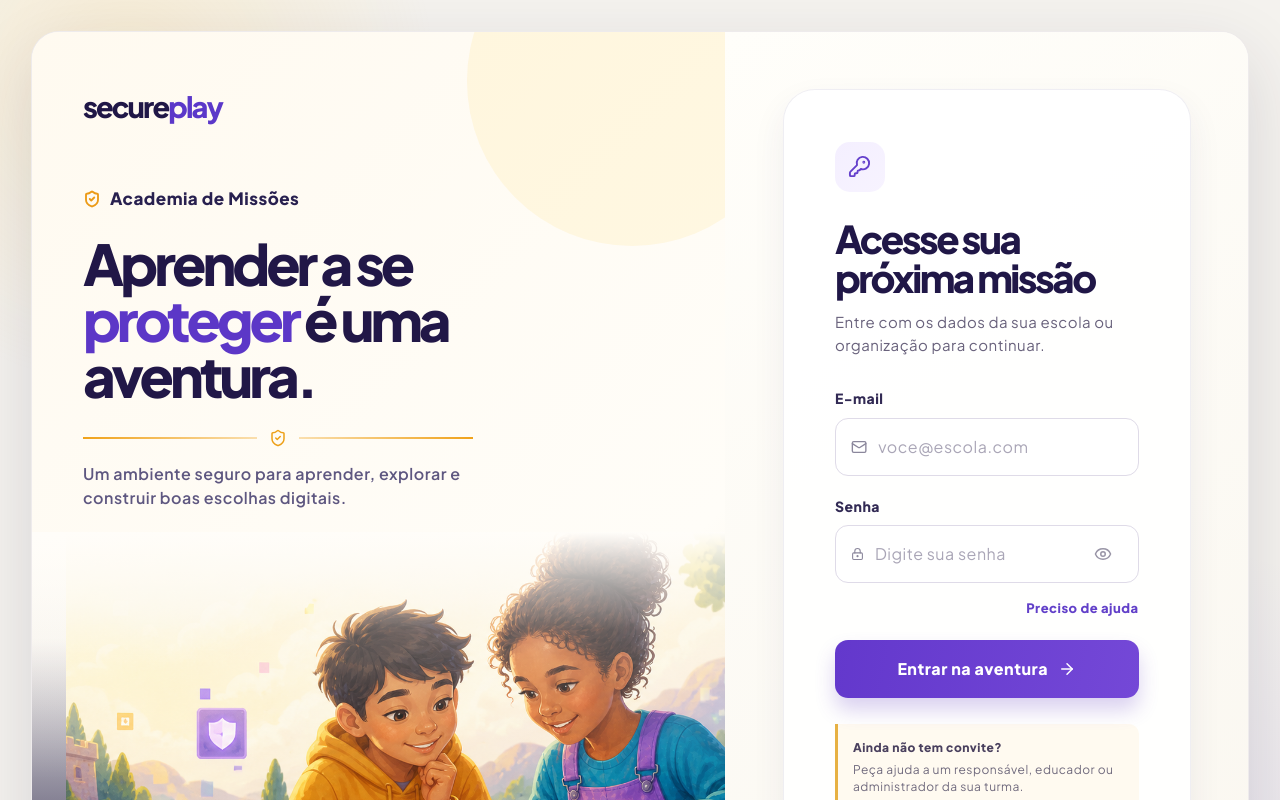
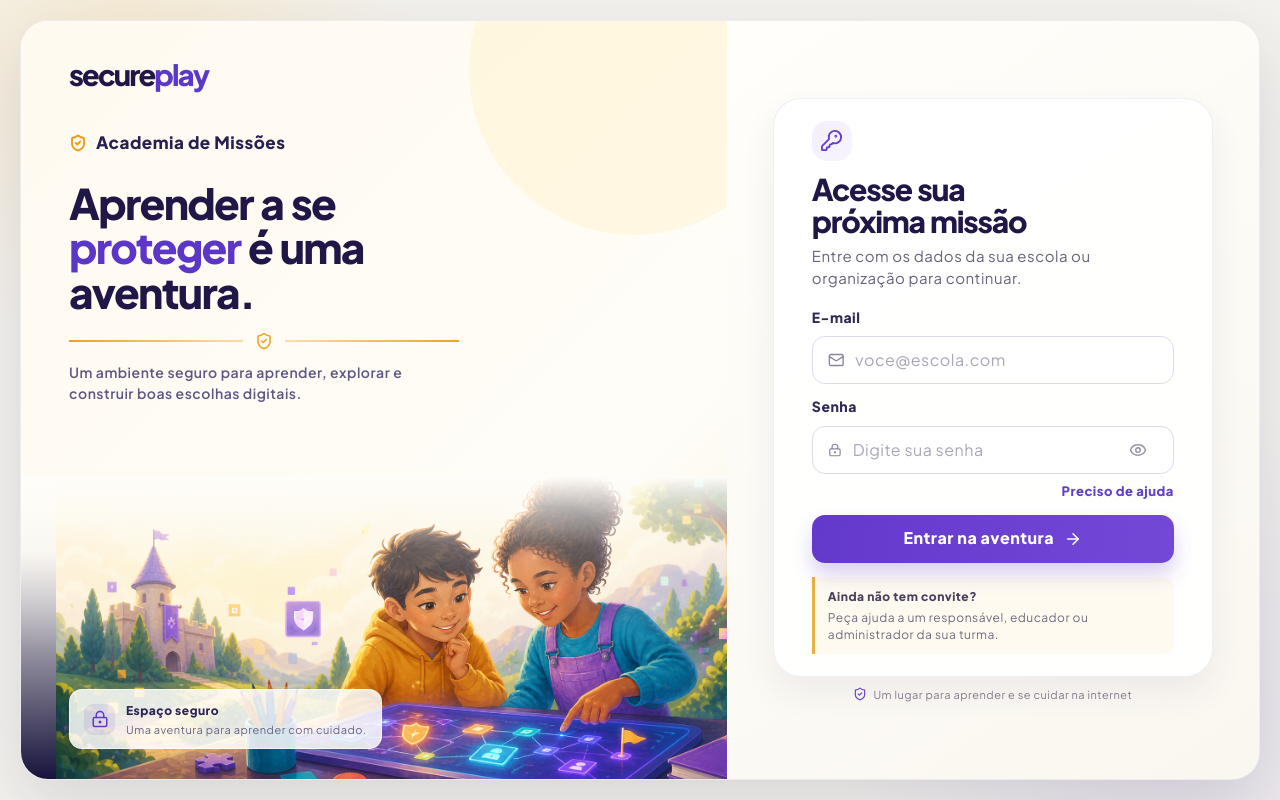
Before and after one commit to Guilherme-Fadel/SecurePlay, a React (Vite) app in the folder frontend/: page /login in a window 1280 px wide. Shown: the top 800 px of the page. Built offline with nearby package versions, Linux system fonts and the light colour scheme; no server answers.

Commit message:
ajuste de dimensionamento e disposição em tela

```diff
--- a/frontend/src/auth/components/login-register.css
+++ b/frontend/src/auth/components/login-register.css
@@ -1,7 +1,8 @@
 .login-page {
   position: relative;
   display: grid;
-  min-height: 100dvh;
+  height: 100dvh;
+  min-height: 0;
   overflow: hidden;
   place-items: center;
   padding: clamp(14px, 2.4vw, 34px);
@@ -28,12 +29,18 @@
   pointer-events: none;
 }
 
+/* Sonner renders a section beside the page content. Keep it out of the grid flow. */
+.login-page > section {
+  position: fixed;
+}
+
 .login-page-content {
   position: relative;
   z-index: 1;
   display: flex;
   width: min(1370px, 100%);
-  min-height: min(830px, calc(100dvh - 40px));
+  height: 100%;
+  min-height: 0;
   align-items: center;
   justify-content: center;
 }
@@ -41,9 +48,11 @@
 .login-shell {
   display: grid;
   width: 100%;
-  min-height: inherit;
+  height: 100%;
+  min-height: 0;
   overflow: hidden;
   grid-template-columns: minmax(0, 1.14fr) minmax(430px, .86fr);
+  grid-template-rows: minmax(0, 1fr);
   border: 1px solid rgba(44, 32, 83, .08);
   border-radius: 28px;
   background: #fffdf9;
@@ -59,6 +68,11 @@
   padding: clamp(36px, 4vw, 64px);
   background: linear-gradient(135deg, #fffaf0 0%, #fffdf8 72%, #f8f1df 100%);
   color: #201747;
+}
+
+.login-showcase,
+.login-panel {
+  min-height: 0;
 }
 
 .login-showcase::before {
@@ -113,10 +127,11 @@
   margin: 22px 0 0;
   color: #211747;
   font-family: var(--font-family-ui);
-  font-size: clamp(43px, 4.4vw, 68px);
+  font-size: clamp(42px, 4vw, 62px);
   font-weight: 850;
-  letter-spacing: -.07em;
-  line-height: .99;
+  letter-spacing: -.04em;
+  line-height: 1.06;
+  word-spacing: .04em;
 }
 
 .login-showcase h1 em { color: #5c37c7; font: inherit; font-style: normal; }
@@ -222,8 +237,9 @@
   font-family: var(--font-family-ui);
   font-size: clamp(31px, 3vw, 43px);
   font-weight: 850;
-  letter-spacing: -.065em;
-  line-height: 1.04;
+  letter-spacing: -.04em;
+  line-height: 1.08;
+  word-spacing: .035em;
 }
 
 .login-heading p { margin: 13px 0 31px; color: #69627c; font-family: var(--font-family-ui); font-size: 15px; line-height: 1.5; }
@@ -282,6 +298,27 @@
 .login-footer { display: inline-flex; align-items: center; gap: 6px; margin: 24px 0 0; color: #80798d; font-family: var(--font-family-ui); font-size: 11px; }
 .login-footer svg { color: #6a43cb; }
 
+@media (min-width: 781px) and (max-height: 1024px) {
+  .login-page-content { height: min(830px, 100%); }
+  .login-page { padding: 20px; }
+  .login-showcase { min-height: 0; padding: 30px 48px; }
+  .login-showcase-copy { margin-top: clamp(26px, 4vh, 48px); }
+  .login-showcase h1 { font-size: clamp(38px, 3.3vw, 50px); }
+  .login-mission-divider { margin: 17px 0 12px; }
+  .login-showcase-copy > p { font-size: 14px; }
+  .login-scene { height: 40%; }
+  .login-panel { padding: 18px 42px; }
+  .login-card { padding: 22px 38px; border-radius: 28px; }
+  .login-card-icon { width: 40px; height: 40px; margin-bottom: 12px; }
+  .login-heading h2 { font-size: clamp(30px, 2.3vw, 37px); }
+  .login-heading p { margin: 7px 0 16px; }
+  .login-form { gap: 11px; }
+  .login-field > div { height: 48px; }
+  .login-submit { min-height: 48px; }
+  .login-help { margin-top: 14px; padding: 10px 13px; }
+  .login-footer { margin-top: 10px; }
+}
+
 @media (max-width: 980px) {
   .login-shell { grid-template-columns: minmax(0, 1fr) minmax(390px, .9fr); }
   .login-showcase { padding: 42px; }
```
